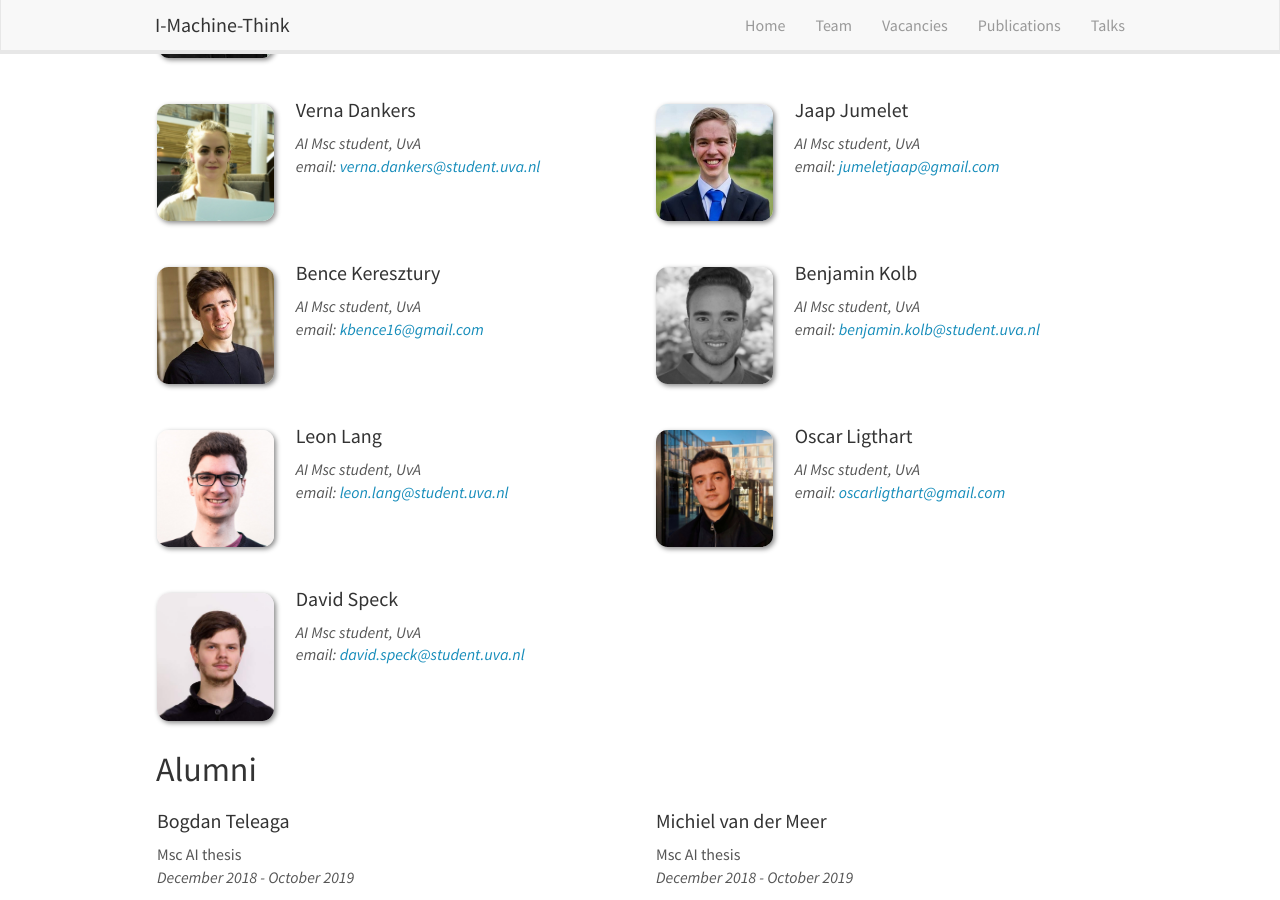
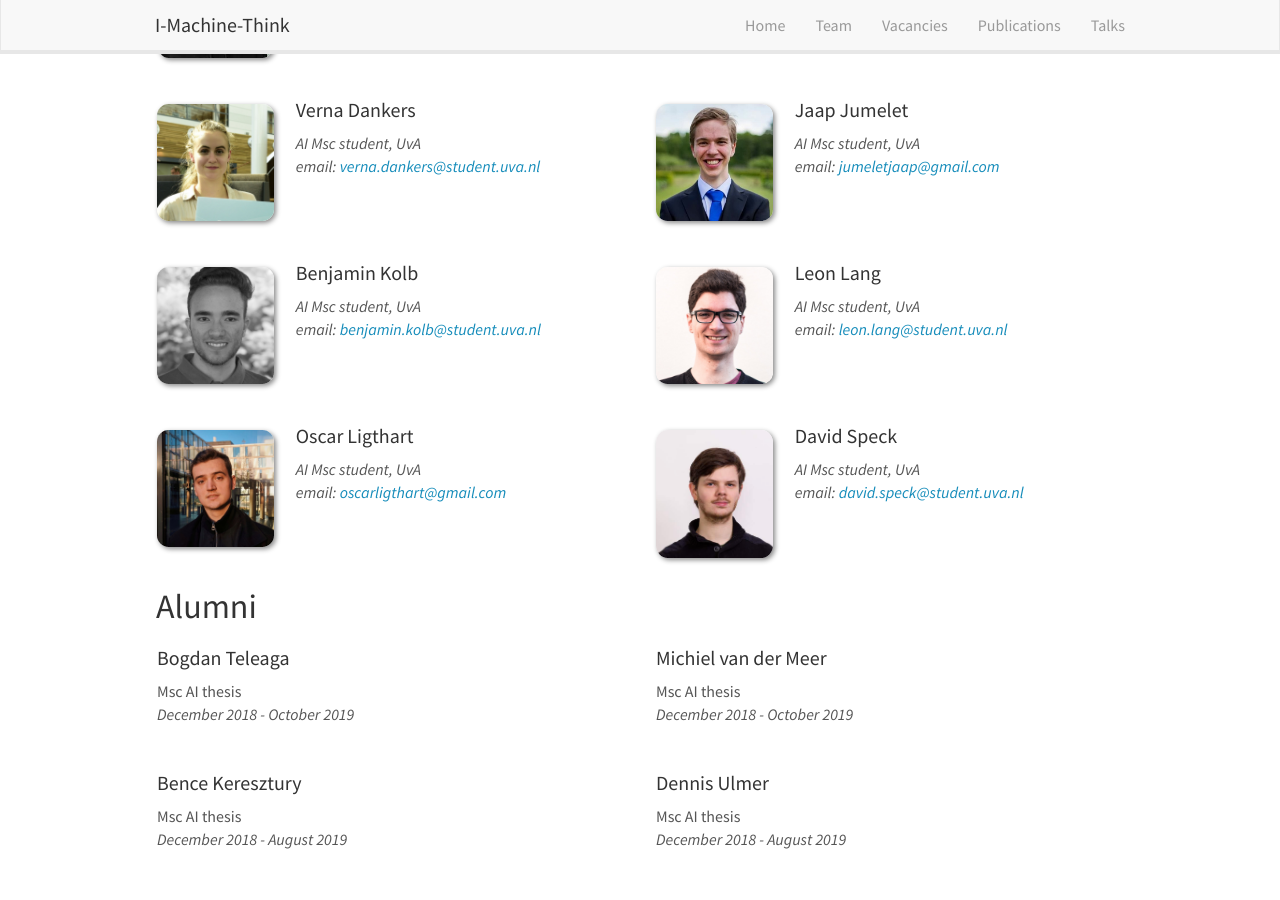
Before and after one commit to i-machine-think/i-machine-think.github.io, a Jekyll site: the page built from _pages/team.md, in a window 1280 px wide and 900 px high, scrolled down 896 px. Built offline with Jekyll 4.4.1, drawn with Linux system fonts in a browser that asks for light colours; nearby versions of some CDN libraries.

Commit message:
Move bence

```diff
--- a/_data/students.yml
+++ b/_data/students.yml
@@ -28,11 +28,6 @@
   info: AI Msc student, UvA
   email: jumeletjaap@gmail.com
 
-- name: Bence Keresztury
-  photo: BKeresztury.jpeg
-  info: AI Msc student, UvA
-  email: kbence16@gmail.com
-
 - name: Benjamin Kolb
   photo: BKolb.png
   info: AI Msc student, UvA
```
